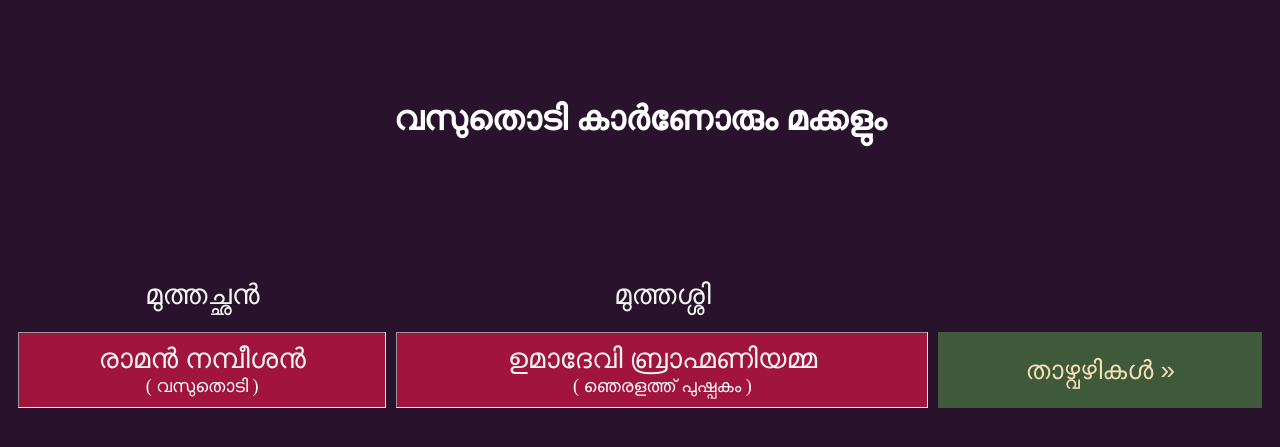
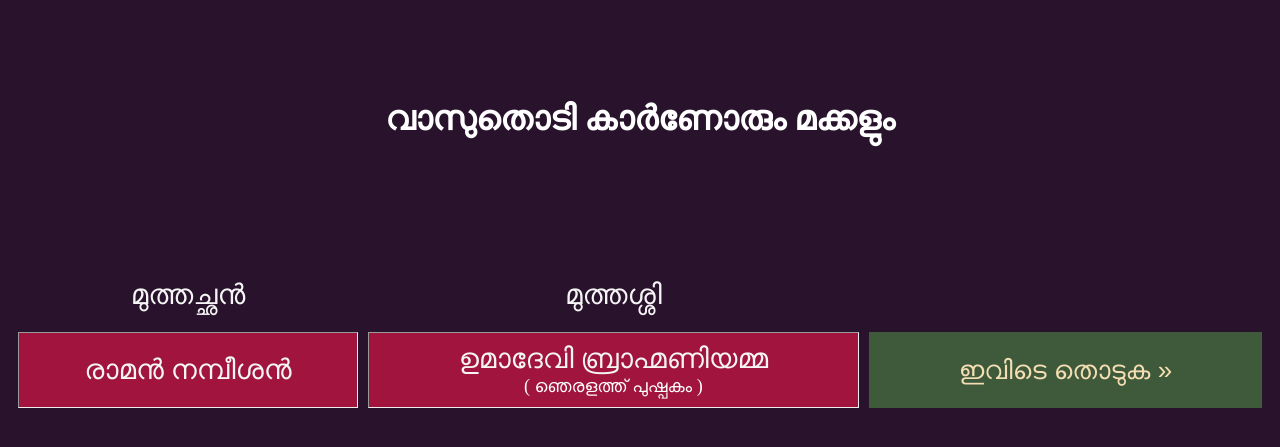
Before and after one commit to aravindheroku/familyrepo, a Django app: page / in a window 1280 px wide. Shown: the top 447 px of the page. Run offline with Django 3.2, Linux system fonts and the light colour scheme; data comes from the database, SQL or seed files in the repository.

Commit message:
hide child address

```diff
--- a/familyapp/templates/addMembers.html
+++ b/familyapp/templates/addMembers.html
@@ -139,10 +139,6 @@
                     alert('പേര്?');
                     return false;
                 }
-                else if ($('#address').val() == ''){
-                    alert('വിലാസം?');
-                    return false;
-                }
 
                 else if ($('.gender:checked').length == 0){
                     alert('ലിംഗഭേദം?');
@@ -205,7 +201,7 @@
     </script>
     </head>
     <body>
-<h1 style="text-align: center;margin-top: 100px; color: white; font-size: 34px;">വസുതൊടി കാർണോരും മക്കളും</h1>
+<h1 style="text-align: center;margin-top: 100px; color: white; font-size: 34px;">വാസുതൊടി കാർണോരും മക്കളും</h1>
     <form >
         {% csrf_token %}
 
--- a/familyapp/templates/family.html
+++ b/familyapp/templates/family.html
@@ -46,7 +46,7 @@
     </script>
     </head>
     <body>
-<h1 style="text-align: center;margin-top: 100px; color: white; font-size: 34px;">വസുതൊടി കാർണോരും മക്കളും</h1>
+<h1 style="text-align: center;margin-top: 100px; color: white; font-size: 34px;">വാസുതൊടി കാർണോരും മക്കളും</h1>
     <form method="POST" action="/viewGeneration/">
         {% csrf_token %}
         <input type="hidden" name = "parent" id="parent">
@@ -65,7 +65,7 @@
             </tr>
             {% for obj in familyDict %}
                 <tr class="row">
-                    <td> {{obj.child}} <br> <span  style="font-size: 18px;color: white;"> ( {{obj.caddress}} )</span> </td>
+                    <td> {{obj.child}}  </td>
 
                     {% if 'inlaw' in obj %}
 
@@ -80,7 +80,7 @@
                     {% if obj.completed %}
                         <td style="border: 0;background-color:brown"> <button type="button" class = "next" >അവസാനിച്ചു </td>
                     {% else %}
-                        <td style="border: 0;background-color: rgb(62, 90, 59);"> <button type="submit" class = "next" id = "{{obj.id}}" onclick="return setParentId(this.id)"> താഴ്വഴികൾ &raquo; </td>
+                        <td style="border: 0;background-color: rgb(62, 90, 59);"> <button type="submit" class = "next" id = "{{obj.id}}" onclick="return setParentId(this.id)"> ഇവിടെ തൊടുക &raquo; </td>
                     {% endif %}
                 </tr>
             {% endfor %}
--- a/familyapp/views.py
+++ b/familyapp/views.py
@@ -16,6 +16,8 @@ def addMembers(request):
 
             parent = Parent.objects.get(id = reqObj['mparent'])
 
+            if reqObj['maddress'] == '':
+                reqObj['maddress'] = 'N'
             memObj = Members(name = reqObj['mname'],address = reqObj['maddress'],gender = reqObj['mgender'])
             memObj.save()
 
@@ -60,7 +62,6 @@ def viewFamily(request):
                     familyObj = {
                         "id"      : parentObj.id,
                         "child"   : parentObj.father.name,
-                        "caddress"  : parentObj.father.address,
                         "inlaw"   : parentObj.mother.name,
                         "inaddress" : parentObj.mother.address,
                     }
@@ -75,7 +76,6 @@ def viewFamily(request):
                     familyObj = {
                         "id"        : parentObj.id,
                         "child"     : parentObj.mother.name,
-                        "caddress"  : parentObj.mother.address,
                         "inlaw"     : parentObj.father.name,
                         "inaddress" : parentObj.father.address,
                     }
@@ -89,7 +89,6 @@ def viewFamily(request):
                 familyObj = {
                     "id"        : obj.id,
                     "child"     : obj.fkChild.name,
-                    "caddress"  : obj.fkChild.address,
                     'completed' : True
                 }
             family.append(familyObj)
@@ -103,7 +102,6 @@ def viewFamily(request):
         familyObj = {
             "id"        : parentObj.id,
             "child"     : parentObj.father.name,
-            "caddress"  : parentObj.father.address,
             "inlaw"     : parentObj.mother.name,
             "inaddress" : parentObj.mother.address,
             }
```
